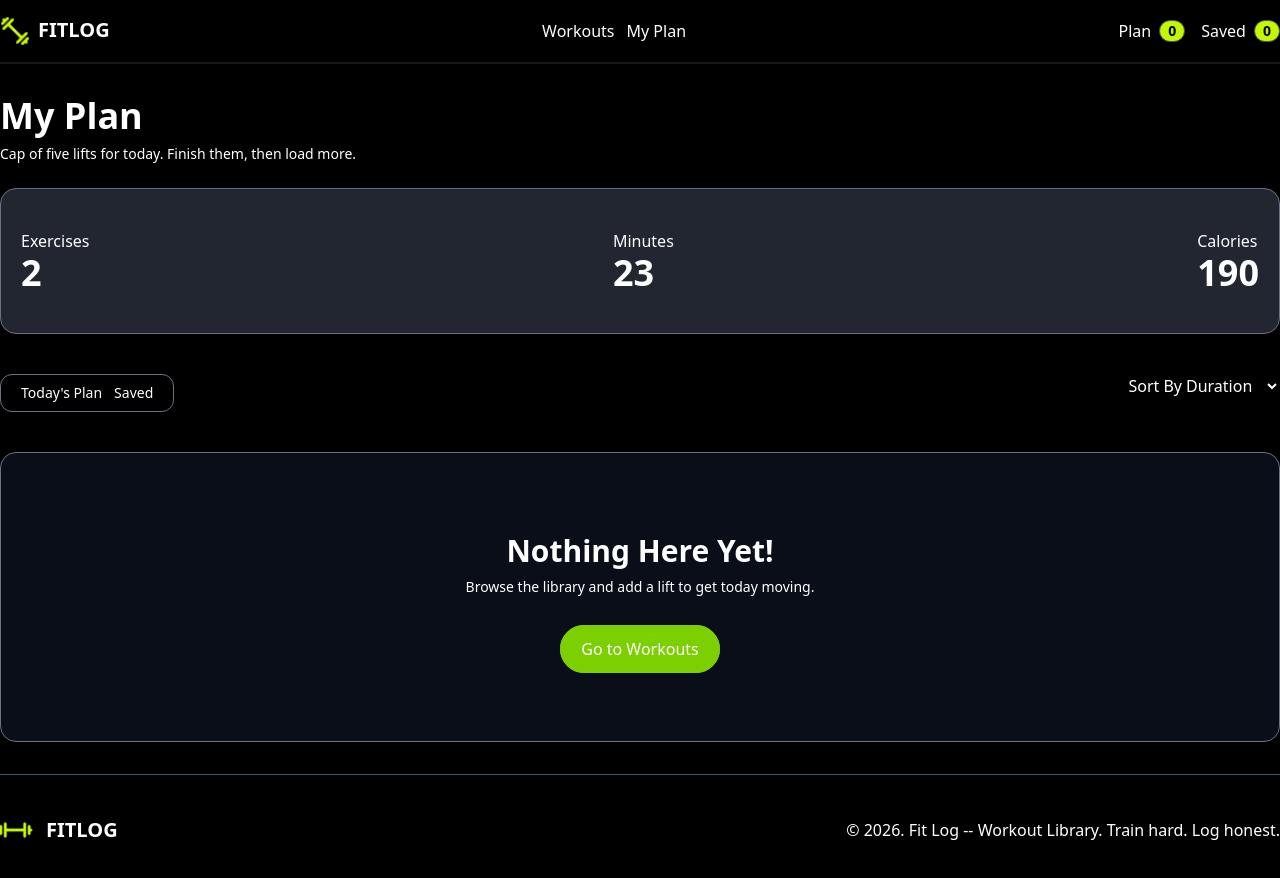
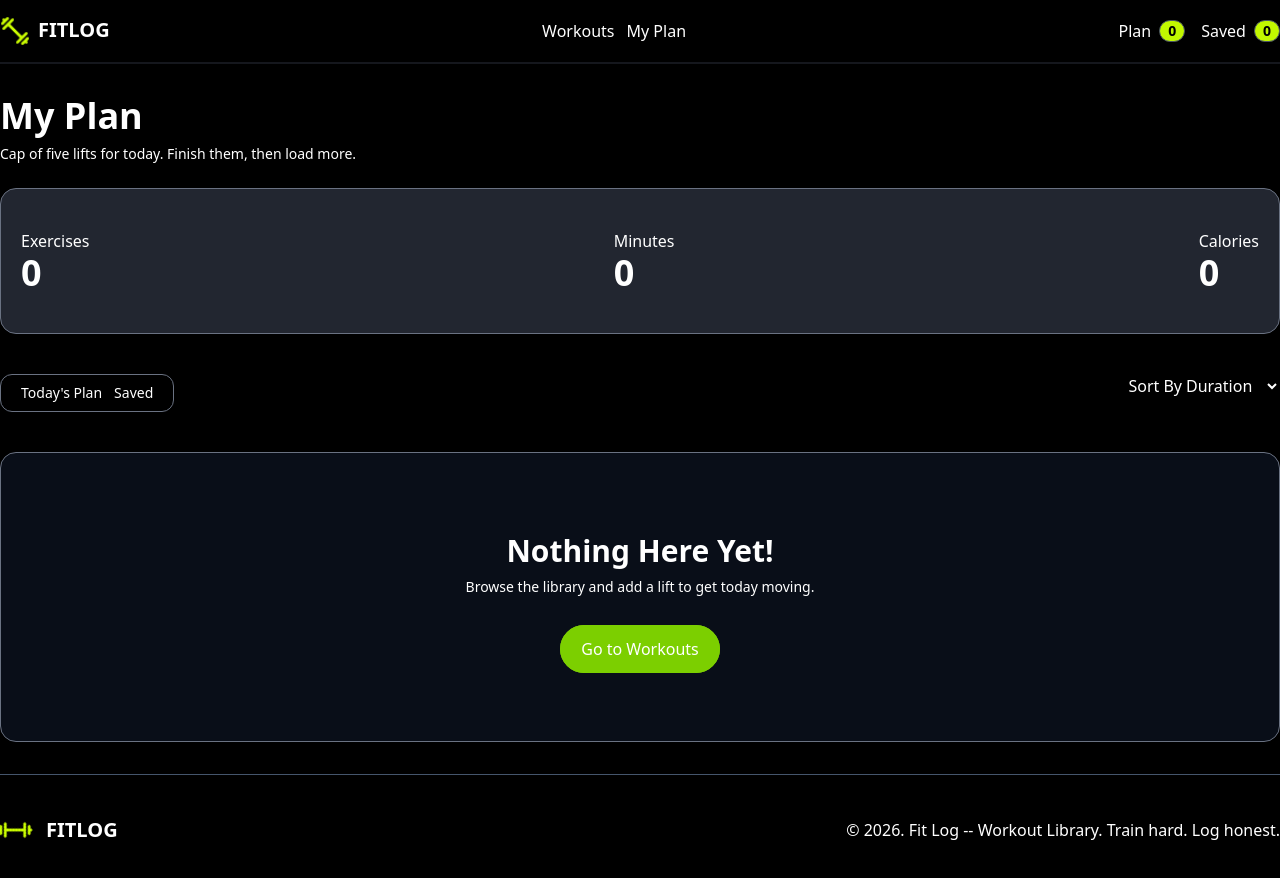
Before and after one commit to mdSaifurRahman25/PH-Assignment-6, a Next.js app: page /myplan in a window 1280 px wide. Shown: the top 878 px of the page. Built offline with nearby package versions, Linux system fonts and the light colour scheme.

Commit message:
my plan dashboard page is now working properly.

```diff
--- a/src/app/myplan/page.tsx
+++ b/src/app/myplan/page.tsx
@@ -1,7 +1,9 @@
+import MyPlanDetails from '@/components/shared/MyPlanDetails'
 import Link from 'next/link'
 
 
 const MyPlan = () => {
+
   return (
     <div className='commonColor'>
       <div className='container mx-auto py-8'>
@@ -11,28 +13,15 @@ const MyPlan = () => {
           <p className='text-sm text-white'>Cap of five lifts for today. Finish them, then load more.</p>
         </div>
 
-        {/* Dashboard */}
-        <div className='flex justify-between items-center text-white border border-gray-500 rounded-2xl px-5 py-10 bg-[#222630]'>
-          <div>
-            <p>Exercises</p>
-            <p className='font-bold text-4xl'>2</p>
-          </div>
-          <div>
-            <p>Minutes</p>
-            <p className='font-bold text-4xl'>23</p>
-          </div>
-          <div>
-            <p>Calories</p>
-            <p className='font-bold text-4xl'>190</p>
-          </div>
-        </div>
+        {/* Dashboard Details */}
+        <MyPlanDetails />
 
         {/* Card Name Section */}
         <div className='text-white flex justify-between pt-10 pb-10'>
           {/* Right Side */}
           <div className='flex gap-3 border border-gray-500 text-sm px-5 py-2 rounded-xl'>
-            <Link href={'/'}>{"Today's Plan"}</Link>
-            <Link href={'/'}>Saved</Link>
+            <button>{"Today's Plan"}</button>
+            <button>Saved</button>
           </div>
 
           {/* Left Side */}
--- /dev/null
+++ b/src/components/shared/MyPlanDetails.tsx
@@ -0,0 +1,35 @@
+'use client'
+import { WorkoutContext } from '@/context/Workoutprovider';
+import { useContext } from 'react';
+
+const MyPlanDetails = () => {
+    const { planList, savedList } = useContext(WorkoutContext) as any;
+    // console.log(planList, savedList);
+
+    const totalDuration = planList?.reduce((acc: number, curr: any) => {
+        return acc + Number(curr.duration);
+    }, 0);
+
+    const totalCaloriesBurned = planList?.reduce((acc: number, curr: any) => {
+        return acc + Number(curr.caloriesBurned);
+    }, 0);
+
+    return (
+        <div className='flex justify-between items-center text-white border border-gray-500 rounded-2xl px-5 py-10 bg-[#222630]'>
+            <div>
+                <p>Exercises</p>
+                <p className='font-bold text-4xl'>{planList?.length}</p>
+            </div>
+            <div>
+                <p>Minutes</p>
+                <p className='font-bold text-4xl'>{totalDuration}</p>
+            </div>
+            <div>
+                <p>Calories</p>
+                <p className='font-bold text-4xl'>{totalCaloriesBurned}</p>
+            </div>
+        </div>
+    )
+}
+
+export default MyPlanDetails
```
Also changed, not shown: 1 other file (tests, documents, lock files or other folders).
